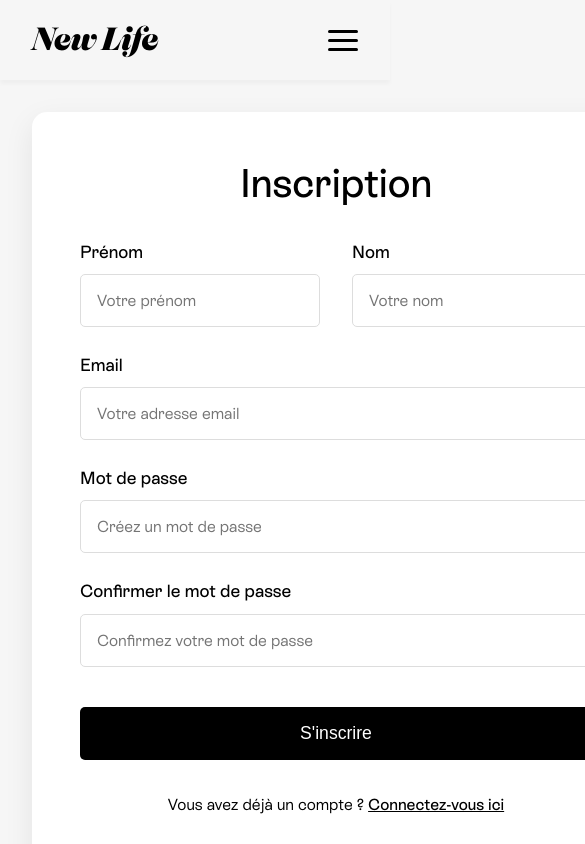
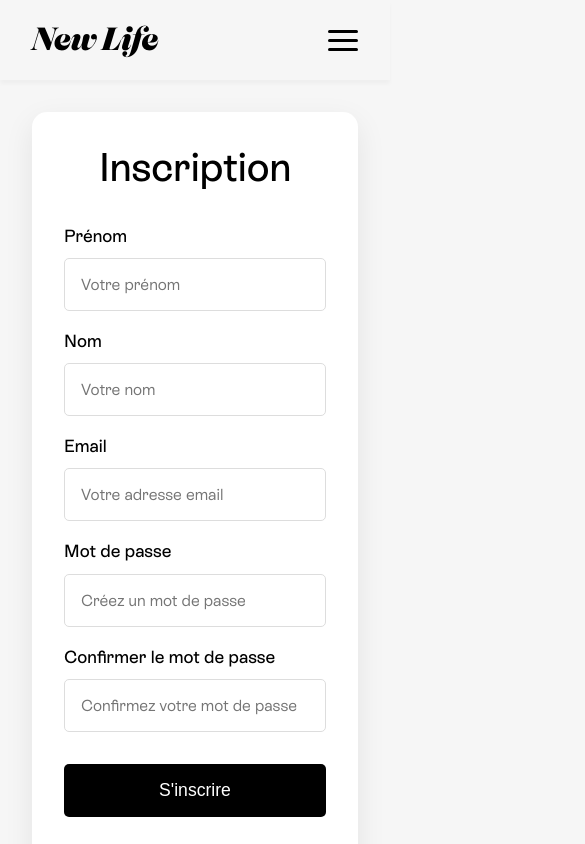
Before and after one commit to Lucacist/new-life-next, a Next.js app: page /register in a window 390 px wide. Shown: the top 844 px of the page, 585 px wide, since content can reach past the window. Built offline with nearby package versions, Linux system fonts and the light colour scheme; no server answers.

Commit message:
login and register

```diff
--- a/app/globals.css
+++ b/app/globals.css
@@ -372,7 +372,7 @@ li {
   align-items: center;
   flex-direction: row;
   gap: 2rem;
-  min-height: calc(100vh - 160px);
+  min-height: calc(100vh - 140px - 2rem);
   padding: 2rem;
 }
 
@@ -659,9 +659,21 @@ button[role="tab"]:hover {
   }
 }
 
+@media (max-width: 1150px) {
+  .auth-image:nth-child(2) {
+    height: 30vh;
+  }
+}
+
 @media (max-width: 1000px) {
   .home-page-divider3-content img {
     width: 25vw;
+  }
+  .auth-image:nth-child(1) {
+    height: 30vh;
+  }
+  .auth-image:nth-child(2) {
+    display: none;
   }
 }
 
@@ -674,6 +686,9 @@ button[role="tab"]:hover {
   }
   .home-page-image {
     height: 40vh;
+  }
+  .auth-image:nth-child(1) {
+    display: none;
   }
 }
 
@@ -730,6 +745,11 @@ button[role="tab"]:hover {
     gap: 2rem;
     padding: 0 4rem 4rem 4rem;
   }
+
+  .auth-container-row {
+    flex-direction: column;
+    gap: 2rem;
+  }
   .smoking-stats-container {
     width: 100%;
     height: auto;
@@ -758,6 +778,15 @@ button[role="tab"]:hover {
   /* On ne masque plus systématiquement navbar-auth */
   .navbar-buttons {
     display: none;
+  }
+  .auth-card {
+    padding: 2rem;
+  }
+  .auth-form {
+    gap: 1rem;
+  }
+  .auth-container-row {
+    gap: 1rem;
   }
 }
 
```
